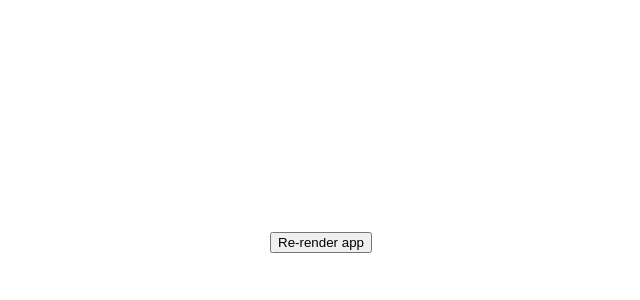
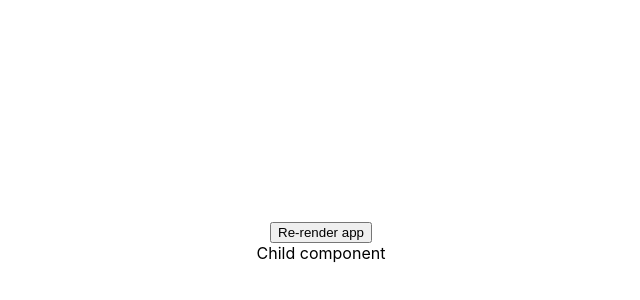
Before and after one commit to sholua/react-memoization-lanars, a React (Create React App) app: page / in a window 1280 px wide. Shown: the part 158-458 px from the top of the page, without its empty margins (319-959 px from the left). Built offline with nearby package versions, Linux system fonts and the light colour scheme.

Commit message:
Child re-rendered

```diff
--- a/src/App.css
+++ b/src/App.css
@@ -1,5 +1,6 @@
 .App {
   display: flex;
+  flex-direction: column;
   align-items: center;
   justify-content: center;
   min-height: 100vh;
--- a/src/App.tsx
+++ b/src/App.tsx
@@ -1,5 +1,6 @@
 import { useState } from 'react';
 import './App.css';
+import ChildComponent from './components/ChildComponent';
 
 function App() {
   const [appRenderIndex, setAppRenderIndex] = useState(0);
@@ -11,6 +12,7 @@ function App() {
       <button onClick={() => setAppRenderIndex((prev) => prev + 1)}>
         Re-render app
       </button>
+      <ChildComponent />
     </div>
   );
 }
--- /dev/null
+++ b/src/components/ChildComponent.tsx
@@ -0,0 +1,6 @@
+const ChildComponent = () => {
+  console.log('Child re-rendered');
+  return <div>Child component</div>;
+};
+
+export default ChildComponent;
```
